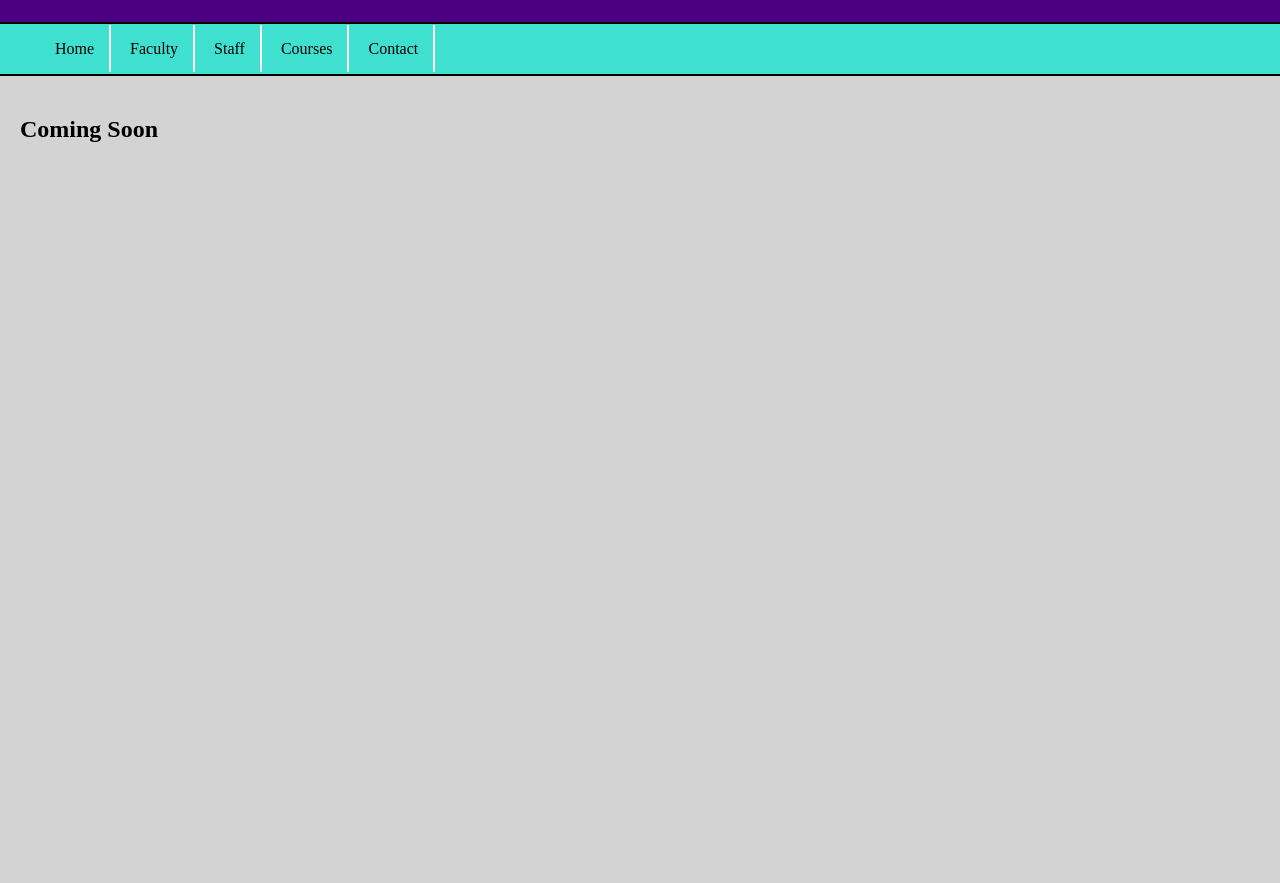
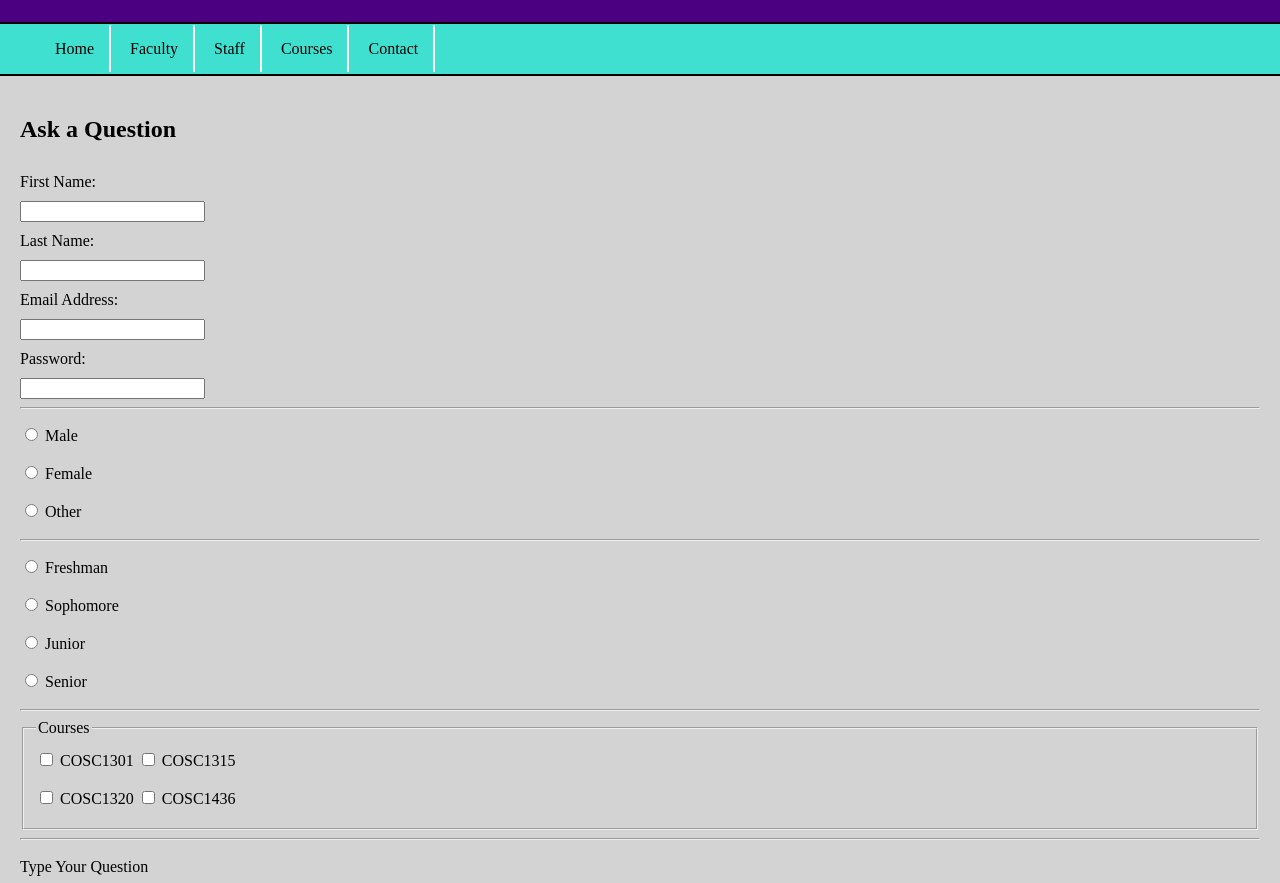
Before and after one commit to BCSctt/BCSctt.github.io, a plain HTML site: page computerscience/contact.html in a window 1280 px wide. Shown: the part 49-932 px from the top of the page. Before the commit the page ends 800 px from the top, so only its background shows below. Drawn offline with Linux system fonts and the light colour scheme.

Commit message:
Add files via upload

```diff
--- a/computerscience/contact.html
+++ b/computerscience/contact.html
@@ -22,7 +22,71 @@
             </ul>
         </nav>
         <section>
-            <h1>Coming Soon</h1>
+            <h1>Ask a Question</h1>
+            <form action="action_page.php" method="GET" target="_blank">
+                <label for="firstName">First Name:</label><br>
+                <input type="text" id="firstName" name="firstName"><br>
+
+                <label for="lastName">Last Name:</label><br>
+                <input type="text" id="lastName" name="lastName"><br>
+
+                <label for="email">Email Address:</label><br>
+                <input type="email" id="email" name="email"><br>
+
+                <label for="password">Password:</label><br>
+                <input type="password" id="password" name="password"><br>
+                <hr>
+
+                <!---Gender Radio Button--->
+                <input type="radio" id="male" name="gender" value="male">
+                <label for="male">Male</label><br>
+
+                <input type="radio" id="female" name="gender" value="female">
+                <label for="female">Female</label><br>
+
+                <input type="radio" id="other" name="gender" value="other">
+                <label for="other">Other</label><br>
+                <hr>
+                <!---Classification Radio Buttons-->
+                <input type="radio" id="freshman" name="classification" value="freshman">
+                <label for="freshman">Freshman</label><br>
+
+                <input type="radio" id="sophomore" name="classification" value="sophomore">
+                <label for="sophomore">Sophomore</label><br>
+
+                <input type="radio" id="junior" name="classification" value="junior">
+                <label for="junior">Junior</label><br>
+
+                <input type="radio" id="senior" name="classification" value="senior">
+                <label for="senior">Senior</label><br>
+                <hr>
+
+                <!---Checkboxes for Courses-->
+                <fieldset>
+                    <legend>Courses</legend>
+                    <input type="checkbox" id="cosc1301" name="cosc1301" value="cosc1301">
+                    <label for="cosc1301">COSC1301</label>
+
+                    <input type="checkbox" id="cosc1315" name="cosc1315" value="cosc1315">
+                    <label for="cosc1315">COSC1315</label><br>
+
+                    <input type="checkbox" id="cosc1320" name="cosc1320" value="cosc1320">
+                    <label for="cosc1320">COSC1320</label>
+
+                    <input type="checkbox" id="cosc1436" name="cosc1436" value="cosc1436">
+                    <label for="cosc1436">COSC1436</label>
+                </fieldset>
+                <hr>
+
+                <label for="question">Type Your Question</label><br>
+                <textarea name="question" id="question" rows="10" cols="30">
+
+                </textarea>
+                <br>
+
+                <input type="submit" value="Click to Submit"><input type="reset" value="Reset Form">
+
+            </form>
         </section>
     </body>
 </html>
--- a/computerscience/style.css
+++ b/computerscience/style.css
@@ -84,3 +84,9 @@ img:hover {
 dd {
     padding-bottom: 20px;
 }
+
+label {
+    display: inline-block;
+    margin-bottom: 10px;
+    margin-top: 10px;
+}
```
